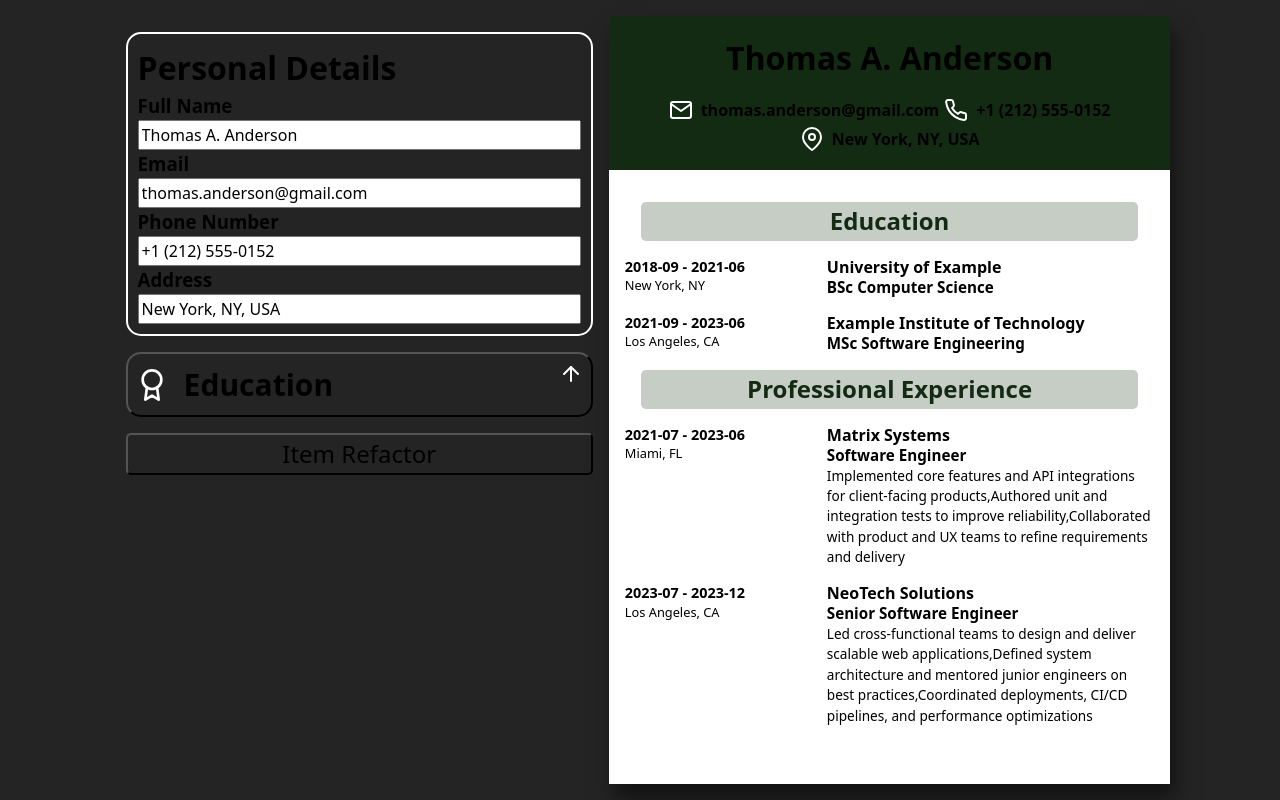
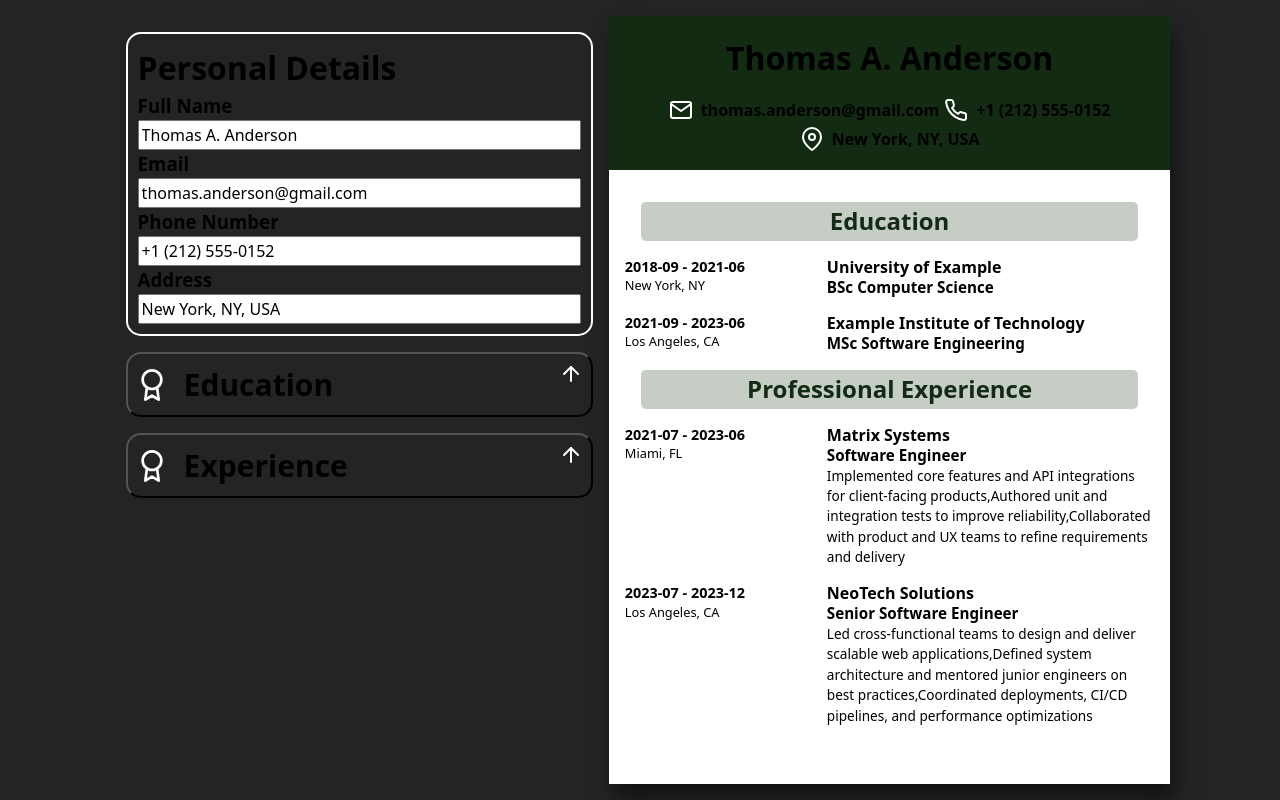
Before and after one commit to Blakem07/cv-builder, a React (Vite) app: page / in a window 1280 px wide. Built offline with nearby package versions, Linux system fonts and the light colour scheme.

Commit message:
feat: Wire experience section using refactored Item / ExperienceItem component, TODO: add onclick handlers

```diff
--- a/src/components/ExperienceItem.jsx
+++ b/src/components/ExperienceItem.jsx
@@ -6,8 +6,8 @@ import Item from "./Item";
  * This is a composed wrapper of the `Item` component.
  *
  * @param {Number} id - ID of the specific experience within form object.
- * @param {String} institution
- * @param {String} achievement
+ * @param {String} company
+ * @param {String} position
  * @param {String} responsibilities
  * @param {String} startDate
  * @param {String} endDate
@@ -64,5 +64,5 @@ export default function ExperienceItem({
     },
   ];
 
-  return <Item id={id} formInputs={formInputs} onDelete={onDelete} />;
+  return <Item id={id} itemName={company} formInputs={formInputs} onDelete={onDelete} />;
 }
--- a/src/components/InputForm.jsx
+++ b/src/components/InputForm.jsx
@@ -7,7 +7,12 @@ import ExperienceItem from "./ExperienceItem";
 import awardSvg from "../assets/award.svg";
 
 // Used by ItemSection to render UniversityItems from form.education
-const renderUniversityItem = (item, openEducationId, handleUniversityChange, handleDeleteUniversity) => {
+const renderUniversityItem = (
+  item,
+  openEducationId,
+  handleUniversityChange,
+  handleDeleteUniversity
+) => {
   return (
     <UniversityItem
       id={item.id}
@@ -19,6 +24,21 @@ const renderUniversityItem = (item, openEducationId, handleUniversityChange, han
       startDate={item.startDate}
       endDate={item.endDate}
       city={item.city}
+    />
+  );
+};
+
+const renderExperienceItem = (item, openContainerId, onChange, onDelete) => {
+  return (
+    <ExperienceItem
+      id={item.id}
+      company={item.company}
+      position={item.position}
+      responsibilities={item.responsibilities}
+      startDate={item.startDate}
+      endDate={item.endDate}
+      onChange={onChange}
+      onDelete={onDelete}
     />
   );
 };
@@ -62,7 +82,11 @@ export default function InputForm({
           />
         }
       />
-      <ExperienceItem />
+      <ExpandableSection
+        title="Experience"
+        icon={awardSvg}
+        content={<ItemSection items={form.experience} renderItem={renderExperienceItem} />}
+      />
     </div>
   );
 }
--- a/src/components/Item.jsx
+++ b/src/components/Item.jsx
@@ -10,16 +10,17 @@ import { useState } from "react";
  * and an `open` state which expands to a form.
  *
  * @param {Number} id - ID of the variable within form object used to create the item.
+ * @param {String} itemName - Name of item appearing on closed clickable button.
  * @param {Array[Dict]} formInputs - Mapped to create inputs using the FormInput component
  *
  * @returns {JSX.Element}
  */
-export default function Item({ id, formInputs, onDelete }) {
+export default function Item({ id, itemName, formInputs, onDelete }) {
   const [isOpen, setState] = useState(false);
   return (
     <div>
       <button className="item-button" onClick={() => setState(!isOpen)}>
-        Item Refactor
+        {itemName}
       </button>
       <form
         className={isOpen ? "item-form.open" : "item-form"}
```
